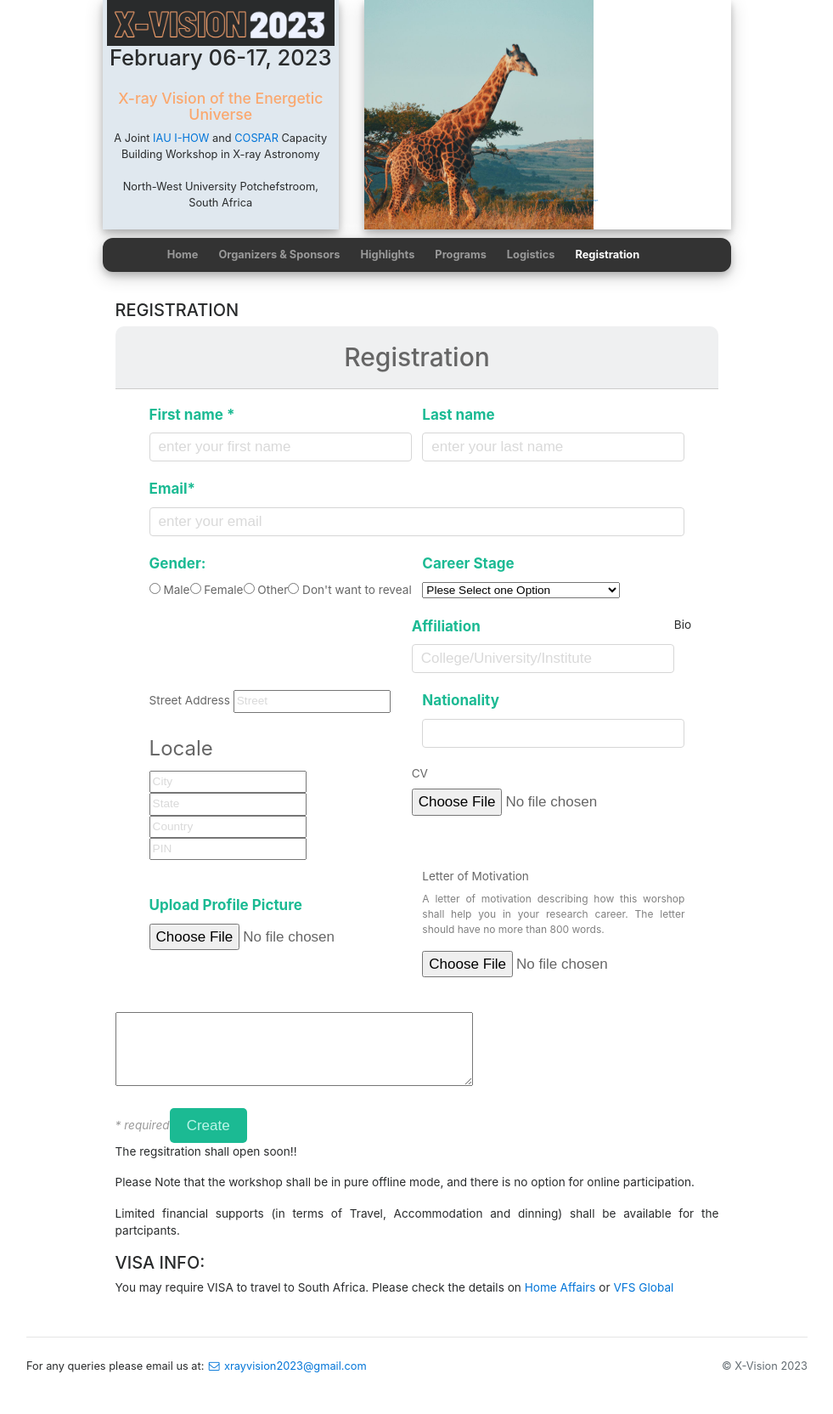
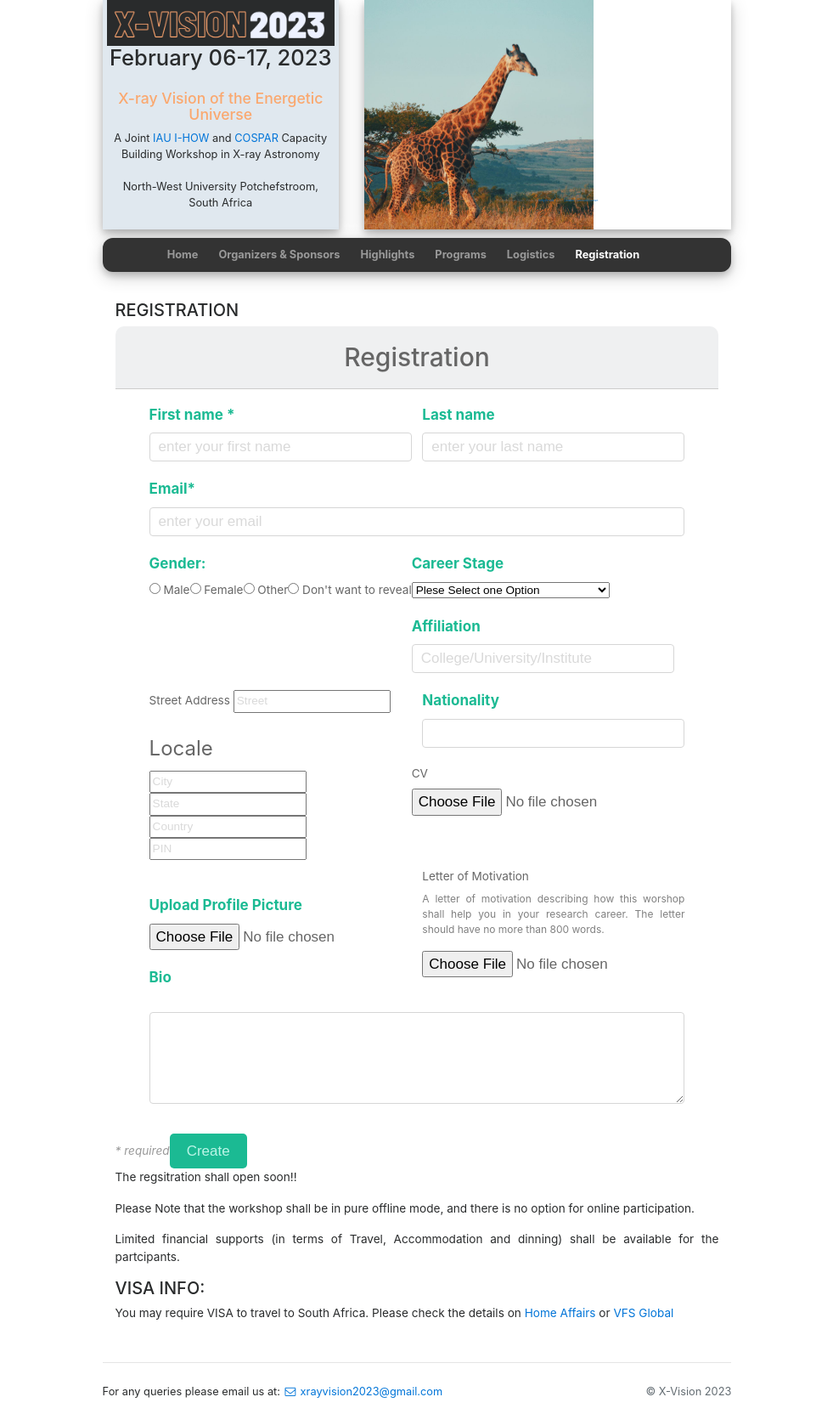
Before and after one commit to xvisionastro2023/xvisionastro2023.github.io, a Jekyll site: the page built from registration.html, in a window 1280 px wide. Shown: the whole page at 85% size, without its empty margins (149-1130 px from the left). Built offline with Jekyll 4.4.1, drawn with Linux system fonts in a browser that asks for light colours; nearby versions of some CDN libraries; before the commit the page ends 1633 px from its top, so only the background shows below that.

Commit message:
added css style -2

```diff
--- a/_includes/form_regis.html
+++ b/_includes/form_regis.html
@@ -5,8 +5,12 @@
     <link rel="stylesheet" href="./assets/table_style.css">
 </head>
 <body>
-<form id="fs-frm" name="registration-form" accept-charset="utf-8" action="https://formspree.io/f/mqknrzzd" method="post">
+
+<form id="fs-frm" class="registration-form" accept-charset="utf-8" action="https://formspree.io/f/mqknrzzd" method="post">
   <!--fieldset id="fs-frm-inputs"-->
+    <div class="form-header">
+        <h1>Create Account</h1>
+    </div>
     <label for="full-name">Full Name</label>
     <input type="text" name="name" id="full-name" placeholder="First and Last" required="true">
     <label for="email-address">Email Address</label>
--- a/_includes/form_regis4test.html
+++ b/_includes/form_regis4test.html
@@ -29,11 +29,12 @@
         </div>
 
         <!-- Email -->
-        <div class="form-group">
-          <label for="email" class="label-title">Email*</label>
-          <input type="email" id="email" class="form-input" placeholder="enter your email" required="required">
-        </div>
-
+        <div class="horizontal-group">
+          <div class="form-group">
+            <label for="email" class="label-title">Email*</label>
+            <input type="email" id="email" class="form-input" placeholder="enter your email" required="required">
+          </div>
+        </dev>
         <!-- Passwrod and confirm password>
         <div class="horizontal-group">
           <div class="form-group left">
@@ -57,7 +58,9 @@
               <label for="female"><input type="radio" name="gender" value="noreveal" id="noreveal"> Don't want to reveal</label>
             </div>
           </div>
-          <div class="form-group right">
+        </div>
+        <div class="horizontal-group">
+          <div class="form-group left">
             <label class="label-title" for="career">Career Stage</label>
             <div >
               <select name="career" required="">
```
